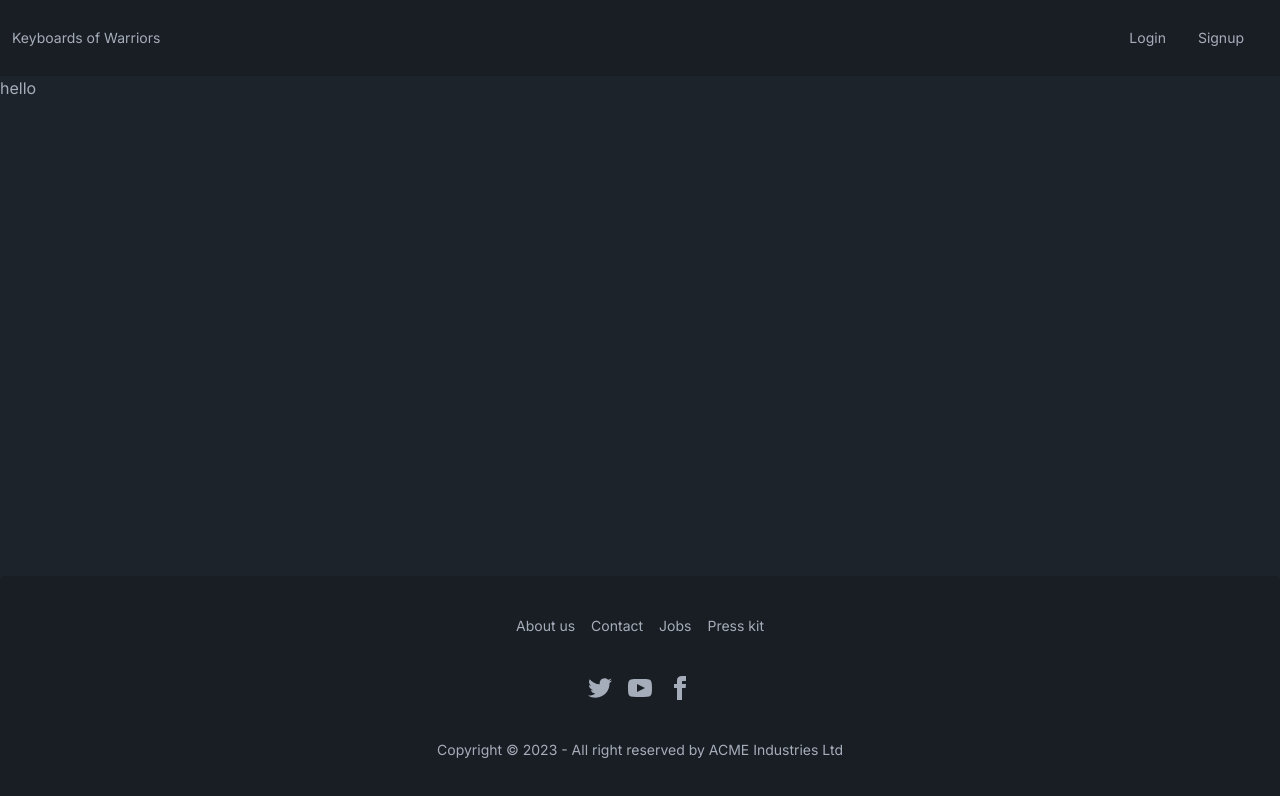
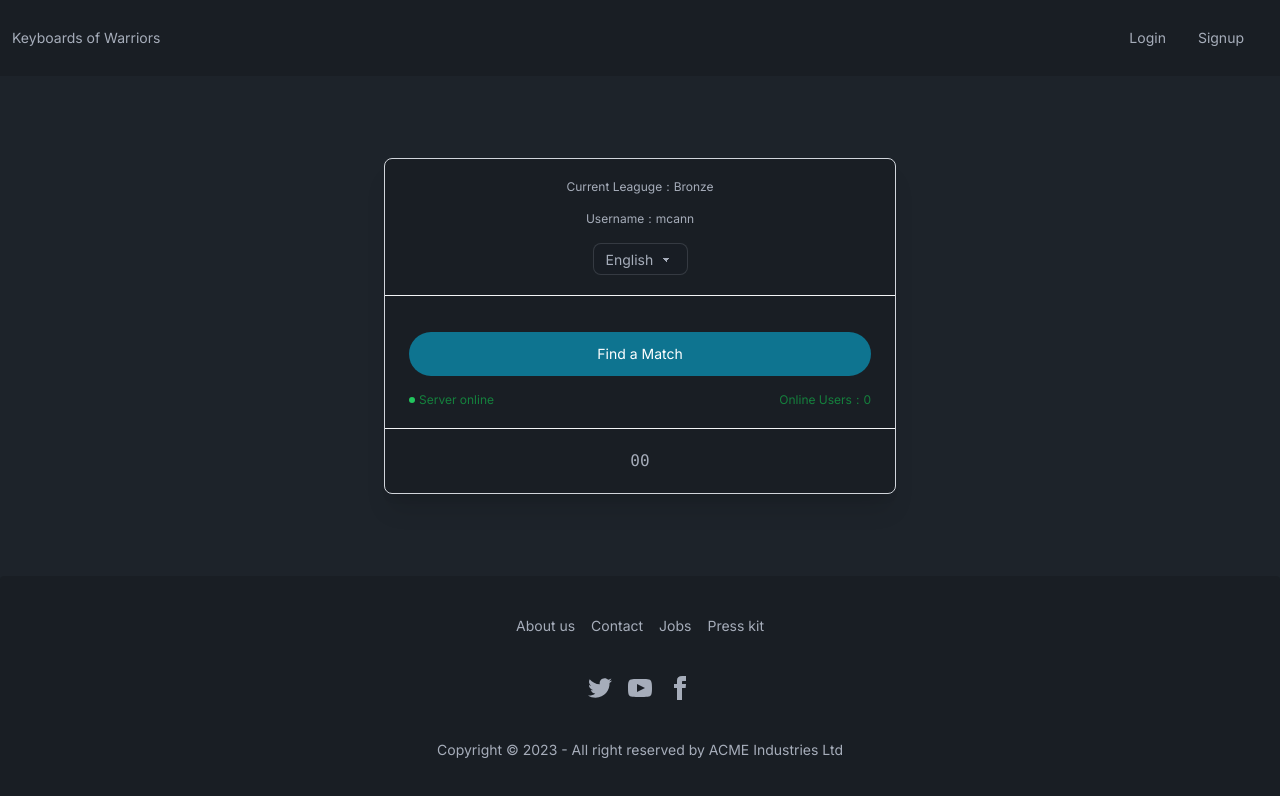
Before and after one commit to mcanjs/keyboardsofwarriors, a Next.js app in the folder client/: page /competitive/en in a window 1280 px wide. Shown: the top 796 px of the page. Built offline with nearby package versions, Linux system fonts and the light colour scheme.

Commit message:
new commit

```diff
--- a/client/src/app/competitive/[lang]/page.tsx
+++ b/client/src/app/competitive/[lang]/page.tsx
@@ -4,6 +4,7 @@ import { useAuth } from '@/src/hooks/authentication/useAuth';
 import { useAppDispatch, useAppSelector } from '@/src/hooks/redux/hook';
 import { useSocket } from '@/src/hooks/socket/useSocket';
 import React, { useEffect, useState } from 'react';
+import { IoArrowForwardOutline } from 'react-icons/io5';
 
 export default function Matchmaking() {
   //? Hooks
@@ -42,8 +43,59 @@ export default function Matchmaking() {
   }, [socket, auth]);
 
   return (
-    <div>
-      <div>hello</div>
+    <div className="w-full flex-1 flex flex-col justify-center items-center">
+      <div className="max-w-lg w-full rounded-lg border bg-base-200 border-gray-300 text-center shadow-xl">
+        <div className="flex flex-col items-center justify-center gap-4 border-b border-gray-100 px-6 py-5">
+          <span className="flex gap-1 text-xs">
+            <span>Current Leaguge</span>
+            <span>:</span>
+            <span>Bronze</span>
+          </span>
+          <span className="flex gap-1 text-xs">
+            <span>Username</span>
+            <span>:</span>
+            <span>mcann</span>
+          </span>
+          <span>
+            <select className="select select-sm select-ghost select-bordered w-full max-w-xs">
+              <option selected value="en">
+                English
+              </option>
+              <option value="tr">Turkish</option>
+            </select>
+          </span>
+        </div>
+
+        <div className="px-6 py-5">
+          <div className="mt-4 space-y-2">
+            <div className="group w-full relative inline-flex justify-center items-center overflow-hidden rounded-full bg-cyan-700 transition-all px-8 py-3 text-white cursor-pointer focus:outline-none focus:ring active:bg-cyan-500">
+              <span className="absolute -start-full transition-all group-hover:start-4">
+                <IoArrowForwardOutline />
+              </span>
+
+              <span className="text-sm font-medium transition-all select-none group-hover:ms-4">Find a Match</span>
+            </div>
+          </div>
+
+          <div className="flex flex-row justify-between mt-4">
+            <p className="inline-flex items-center gap-1">
+              <span className="inline-block h-1.5 w-1.5 rounded-full bg-green-500"></span>
+              <span className="text-xs font-medium text-green-700"> Server online </span>
+            </p>
+            <p className="inline-flex items-center gap-1">
+              <span className="text-xs font-medium text-green-700"> Online Users </span>
+              <span className="text-xs text-green-700">:</span>
+              <span className="text-xs font-medium text-green-700">0</span>
+            </p>
+          </div>
+        </div>
+
+        <div className="flex justify-center gap-4 border-t border-gray-100 px-6 py-5">
+          <span className="font-mono">
+            <span>00</span>
+          </span>
+        </div>
+      </div>
     </div>
   );
 }
--- a/client/src/app/matchmaker/page.tsx
+++ b/client/src/app/matchmaker/page.tsx
@@ -18,7 +18,6 @@ async function getUserData() {
 export default async function Matchmaker() {
   const data = await getUserData();
   return (
-    <>
     <div className="flex-1 h-full flex flex-row flex-wrap container mx-auto gap-4 md:flex-nowrap">
       <Link href="/competitive/en" className="flex basis-full md:basis-1/2 p-3">
         <div className="w-full group flex flex-col justify-between rounded-sm bg-base-300 p-4 shadow-xl transition-shadow hover:shadow-lg sm:p-6 lg:p-8">
@@ -67,6 +66,5 @@ export default async function Matchmaker() {
         </Link>
       </div>
     </div>
-    </>
   );
 }
```
Lines whose indentation alone changed are shown as unchanged.
